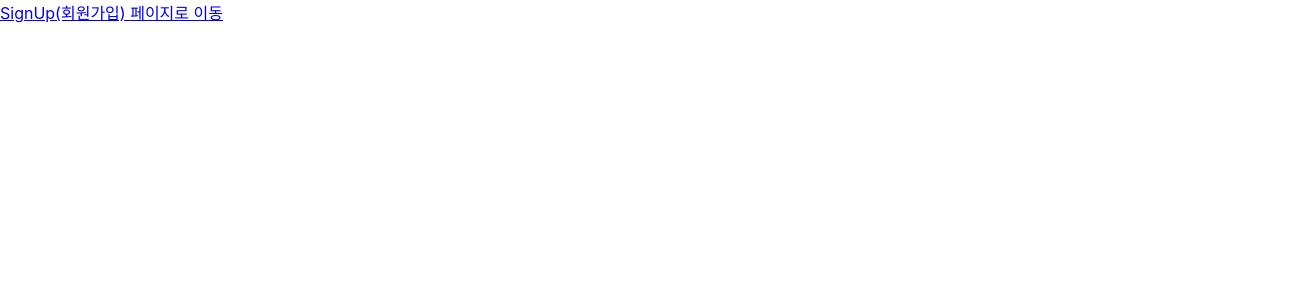
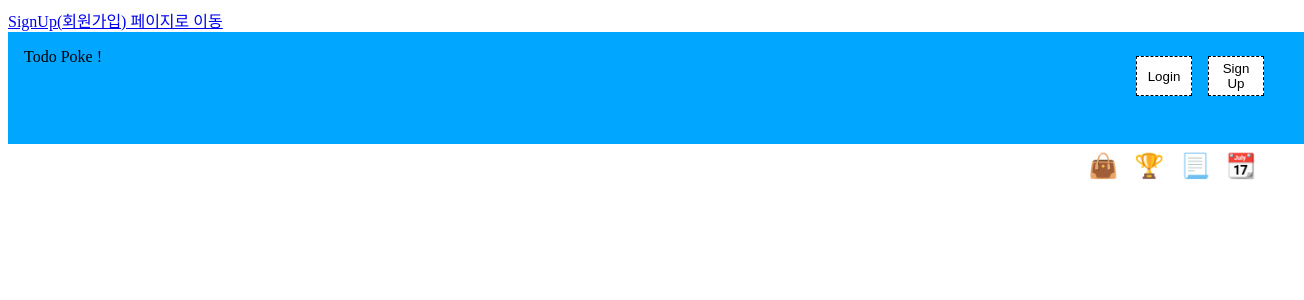
Before and after one commit to yundevingV/todopoke, a React (Create React App) app: page / in a window 1280 px wide. Shown: the top 300 px of the page, 1304 px wide, since content can reach past the window. Built offline with nearby package versions, Linux system fonts and the light colour scheme.

Commit message:
header 작성

```diff
--- a/src/App.js
+++ b/src/App.js
@@ -1,14 +1,17 @@
 import {Route , Routes} from 'react-router-dom'
 
-import SignUp from './pages/SignUp'
-import Home from './pages/Home'
+import SignUp from './pages/SignUp/SignUp'
+import Home from './pages/Home/Home'
 
+import Header from './pages/header/Header'
 function App() {
   return (
     <Routes>
           <Route path="/" element={<Home />} />
           <Route path="/SignUp" element={<SignUp />} />
 
+          {/* 테스트 */}
+          <Route path="/Header" element={<Header />} />
     </Routes>
   );
 }
--- a/src/index.css
+++ /dev/null
@@ -1,13 +0,0 @@
-body {
-  margin: 0;
-  font-family: -apple-system, BlinkMacSystemFont, 'Segoe UI', 'Roboto', 'Oxygen',
-    'Ubuntu', 'Cantarell', 'Fira Sans', 'Droid Sans', 'Helvetica Neue',
-    sans-serif;
-  -webkit-font-smoothing: antialiased;
-  -moz-osx-font-smoothing: grayscale;
-}
-
-code {
-  font-family: source-code-pro, Menlo, Monaco, Consolas, 'Courier New',
-    monospace;
-}
--- a/src/index.js
+++ b/src/index.js
@@ -1,6 +1,5 @@
 import React from 'react';
 import ReactDOM from 'react-dom';
-import './index.css';
 import App from './App';
 import reportWebVitals from './reportWebVitals';
 import { BrowserRouter } from 'react-router-dom';
--- a/src/pages/Home.js
+++ /dev/null
@@ -1,18 +0,0 @@
-import React from "react";
-
-
-import {Link} from "react-router-dom";
-
-function Home(){
-    return(
-        <div>
-            <Link to='/SignUp' >
-
-                SignUp(회원가입) 페이지로 이동
-            </Link>
-        </div>
-
-    )
-}
-
-export default Home
--- /dev/null
+++ b/src/pages/Home/Home.js
@@ -0,0 +1,32 @@
+import React from "react";
+/* 라이브러리 불러오기 */
+import styled , {css} from "styled-components";
+
+import {Link} from "react-router-dom";
+
+/* 컴포넌트 불러오기 */
+import Header from '../header/Header'
+
+
+function Home(){
+    return(
+        <>
+        <Link to='/SignUp' >
+
+        SignUp(회원가입) 페이지로 이동
+        </Link>
+
+        <Container>
+            <Header />
+
+        </Container>
+        </>
+
+    )
+}
+
+export default Home
+
+const Container = styled.div`
+
+`
--- /dev/null
+++ b/src/pages/header/Header.js
@@ -0,0 +1,105 @@
+import React from "react";
+
+// 라이브러리
+import {Link} from "react-router-dom"
+import styled from "styled-components";
+
+// 컴포넌트
+import Menu from "./Menu"
+
+export default function Header(){
+    return(
+        <HeaderContainer>
+            Todo Poke !
+
+            <SignUpButton>
+                <SignUpButtonLink to='/SignUp' >
+                    Sign Up
+                </SignUpButtonLink>
+            </SignUpButton>
+
+            <LoginButton>
+                <LoginButtonLink to='/Login' >
+                    Login
+                </LoginButtonLink>
+            </LoginButton>
+
+        <MenuContainer>
+            <Menu />
+        </MenuContainer>
+
+        </HeaderContainer>
+
+    )
+}
+
+const MenuContainer = styled.div`
+
+position : absolute;
+top : 15vh;
+right : 5vh;
+
+`
+
+const HeaderContainer = styled.div`
+    width: 100%;
+    height : 10vh;
+    background : #00a6ff;
+
+    padding : 2vh;
+
+    position : relative;
+
+`
+
+const SignUpButton = styled.button`
+width : 7vh;
+height: 5vh;
+
+background: #FFFFFF;
+color : #00a6ff;
+border : 1px dashed black;
+
+margin : 1vh;
+margin-right : 3vh;
+
+float : right;
+
+&:hover{
+        color: #FFFFFF;
+        background: #00a6ff;
+        border : 3px dashed black;
+        transition: 0.5s;
+    }
+`
+
+const SignUpButtonLink = styled(Link)`
+color: black;
+text-decoration : none;
+
+`
+
+const LoginButton = styled.button`
+width : 7vh;
+height: 5vh;
+
+background: #FFFFFF;
+color : #00a6ff;
+border : 1px dashed black;
+
+margin : 1vh;
+
+float : right;
+&:hover{
+        color: #FFFFFF;
+        background: #00a6ff;
+        border : 3px dashed black;
+        transition: 0.5s;
+    }
+
+`
+const LoginButtonLink = styled(Link)`
+color: black;
+text-decoration : none;
+
+`
--- /dev/null
+++ b/src/pages/header/Menu.js
@@ -0,0 +1,45 @@
+import React from "react";
+
+import styled from "styled-components";
+
+export default function Menu(){
+    return(
+        <>
+        <MenuCotainer>
+            <IconWrapper>
+                <Icon>
+                    👜
+                </Icon>
+                <Icon>
+                    🏆
+                </Icon>
+                <Icon>
+                    📃
+                </Icon>
+                <Icon>
+                    📆
+                </Icon>
+            </IconWrapper>
+
+        </MenuCotainer>
+        </>
+    )
+}
+
+const MenuCotainer = styled.div`
+background: #FFFFFF;
+
+float : right;
+`
+
+const IconWrapper = styled.div`
+display : inline-block;
+
+
+`
+
+const Icon = styled.span`
+font-size : 1.5rem;
+padding : 0.5rem;
+
+`
```
Also changed, not shown: src/App.css (deleted, +0 -38 lines), src/pages/SignUp/SignUp.js (renamed from src/pages/SignUp.js).
